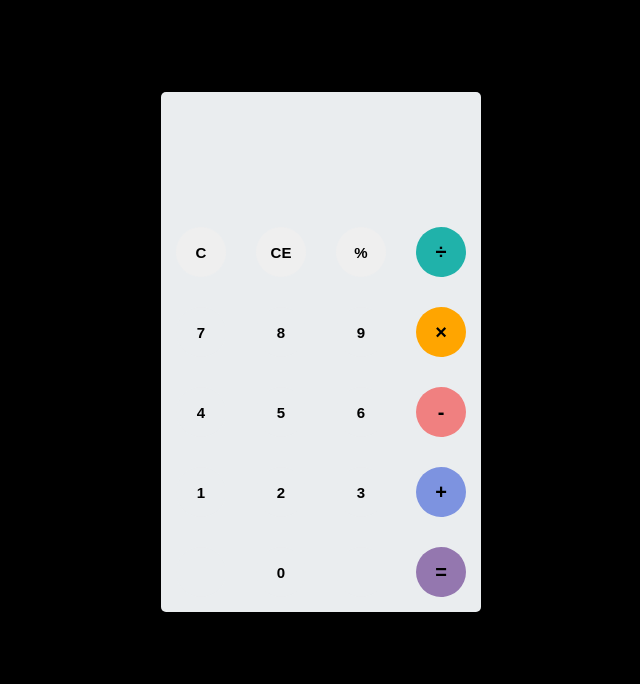
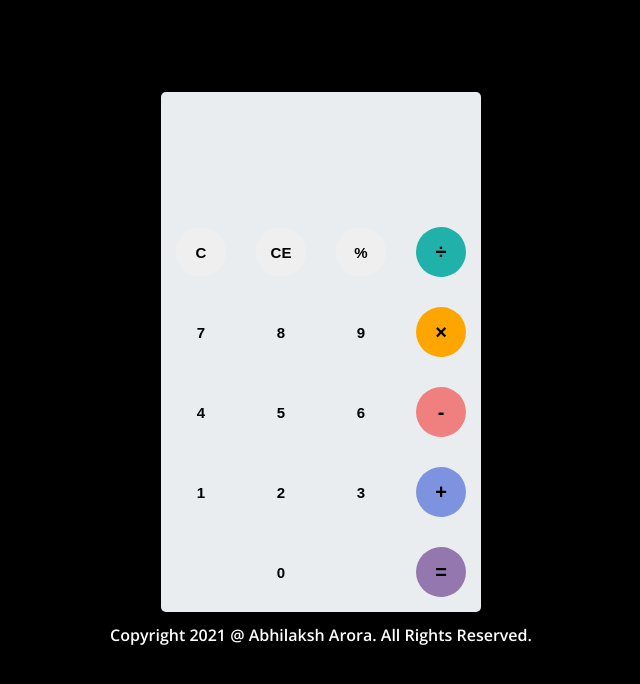
Before and after one commit to abhilaksh-arora/Calculator, a plain HTML site: page index.html in a window 1280 px wide. Shown: the whole page, without its empty margins (319-959 px from the left). Drawn offline with nearby package versions, Linux system fonts and the light colour scheme.

Commit message:
initial commit

```diff
--- a/style.css
+++ b/style.css
@@ -100,6 +100,11 @@ button:nth-child(20){
 	font-size: 20px;
 	background-color: #9477af;
 }
+.copyright{
+    color: white;
+    text-align: center;
+    padding-top: 2rem;
+}
 
 
 @media (max-width:1024px){
```
